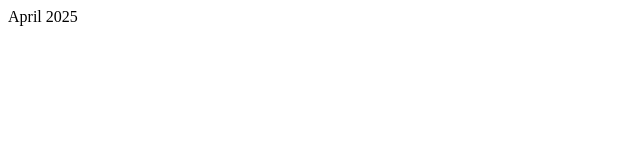
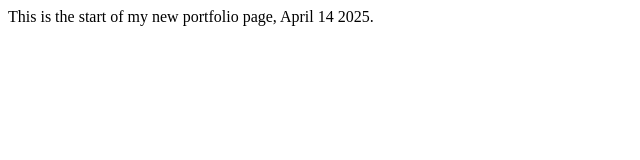
Before and after one commit to jon-jh/jon-jh.github.io, a plain HTML site: page index.html in a window 1280 px wide. Shown: the whole page, without its empty margins (0-640 px from the left). Drawn offline with Linux system fonts and the light colour scheme.

Commit message:
Index page body text

```diff
--- a/index.html
+++ b/index.html
@@ -3,9 +3,9 @@
   <head>
     <meta charset="UTF-8" />
     <meta name="viewport" content="width=device-width, initial-scale=1.0" />
-    <title>This is the start of my new portfolio website!</title>
+    <title>Portfolio Page</title>
   </head>
   <body>
-    April 2025
+    This is the start of my new portfolio page, April 14 2025.
   </body>
 </html>
```
